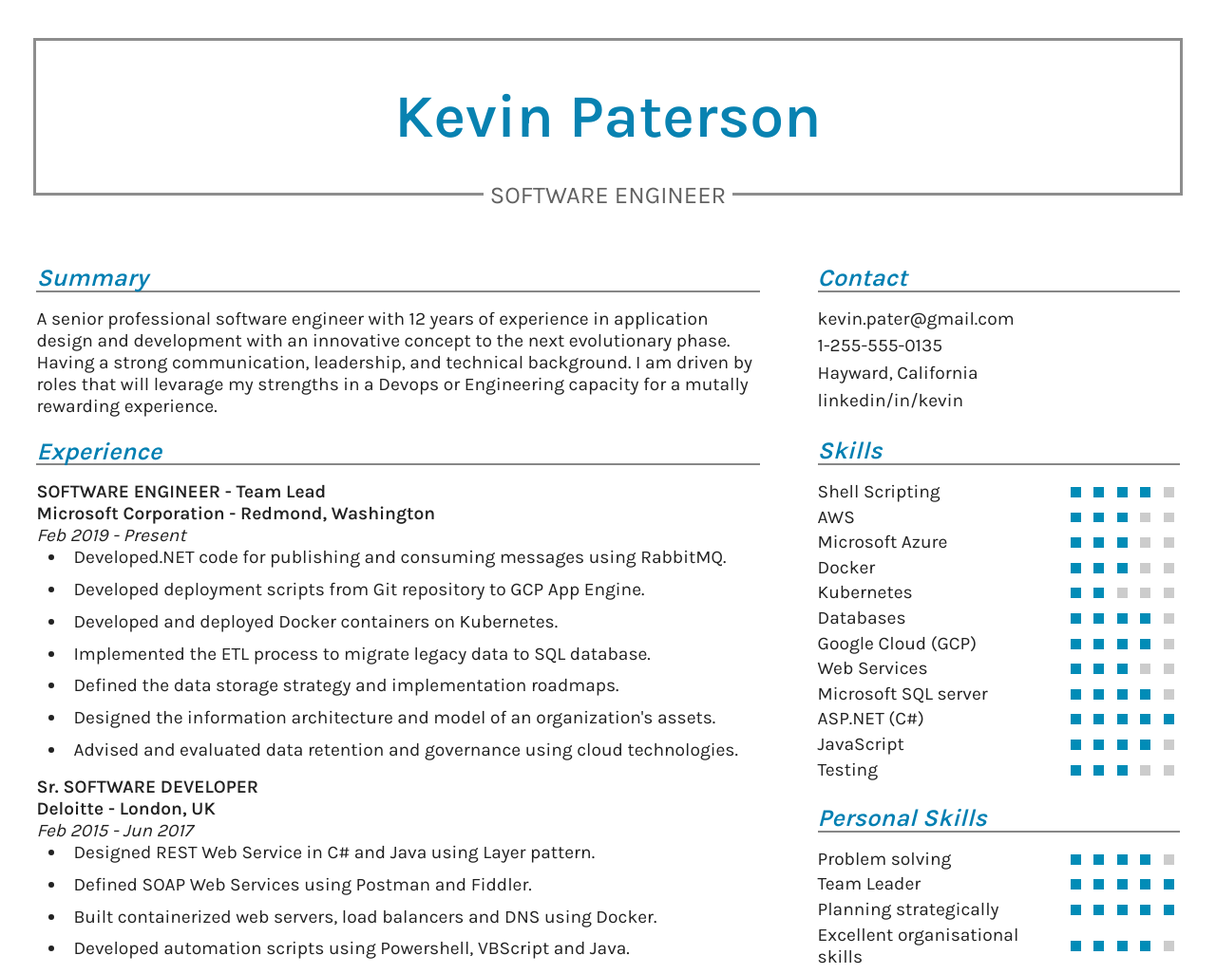
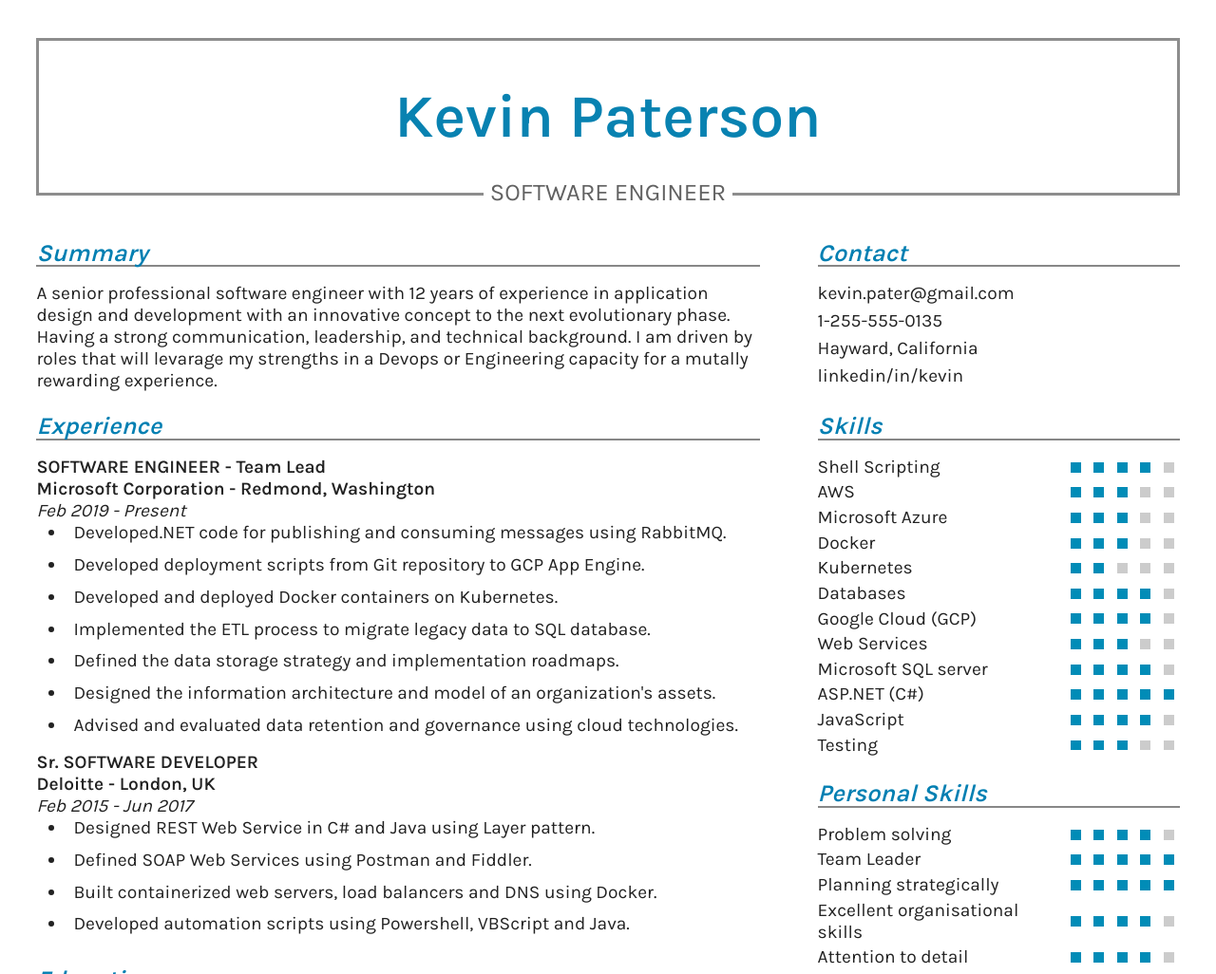
Before and after one commit to rafaelfdeoliveira/desafio-CV, a plain HTML site: page index.html in a window 1280 px wide. Shown: the top 1026 px of the page at 95% size. Drawn offline with Linux system fonts and the light colour scheme.

Commit message:
Fixed h2 positioning

```diff
--- a/index.html
+++ b/index.html
@@ -13,7 +13,7 @@
     </head>
     <body>
         <header>
-            <div><h1>Kevin Paterson</h1></div>
+            <h1>Kevin Paterson</h1>
             <h2>SOFTWARE ENGINEER</h2>
         </header>
         <main>
--- a/style.css
+++ b/style.css
@@ -11,15 +11,13 @@ header {
     flex-direction: column;
     align-items: center;
     margin-bottom: 4%;
-}
-
-header div {
-    width: 100%;
-    padding: 4% 0;
     border: 3px solid rgba(113, 113, 113, 0.8);
+    position: relative;
 }
 
 h1 {
+    width: 100%;
+    padding: 4% 0;
     text-align: center;
     font-size: 5vw;
     font-weight: bold;
@@ -31,8 +29,8 @@ h2 {
     color: #626262;
     background-color: white;
     padding: 0 .5vw;
-    position: relative;
-    bottom: 1vw;
+    position: absolute;
+    bottom: -1vw;
 }
 
 main {
```
